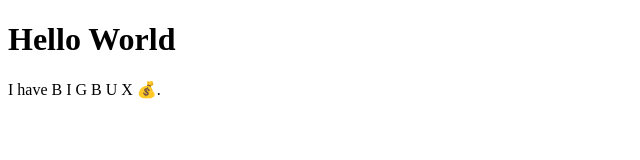
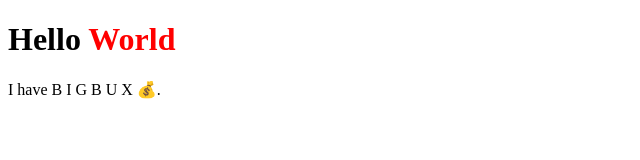
Before and after one commit to tomasr0510/tomasr0510.github.io, a plain HTML site: page index.html in a window 1280 px wide. Shown: the whole page, without its empty margins (0-640 px from the left). Drawn offline with Linux system fonts and the light colour scheme.

Commit message:
Update index.html

```diff
--- a/index.html
+++ b/index.html
@@ -1,7 +1,7 @@
 <!DOCTYPE html>
 <html>
 <body>
-<h1>Hello World</h1>
+  <h1>Hello <font color="red">World</font></h1>
 <p>I have B I G  B U X 💰.</p>
 </body>
 </html>
```
